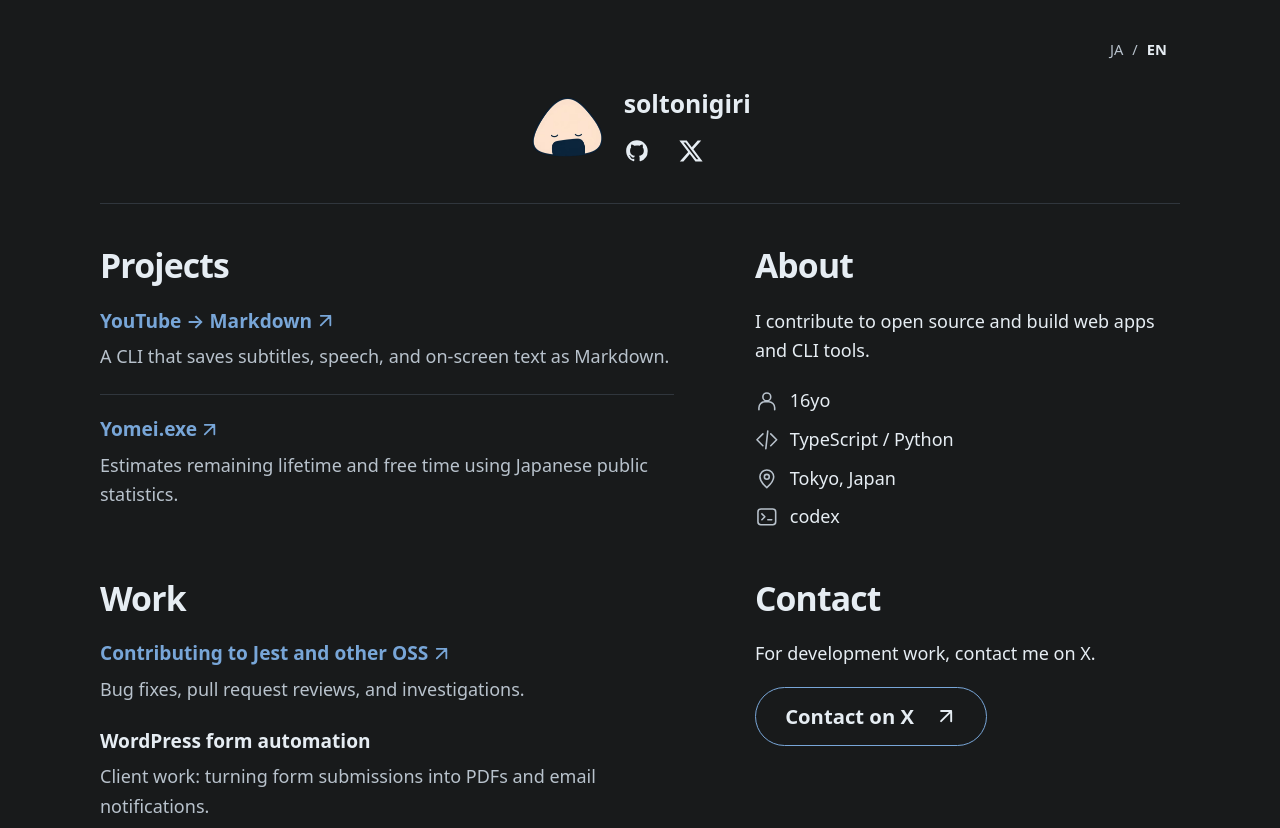
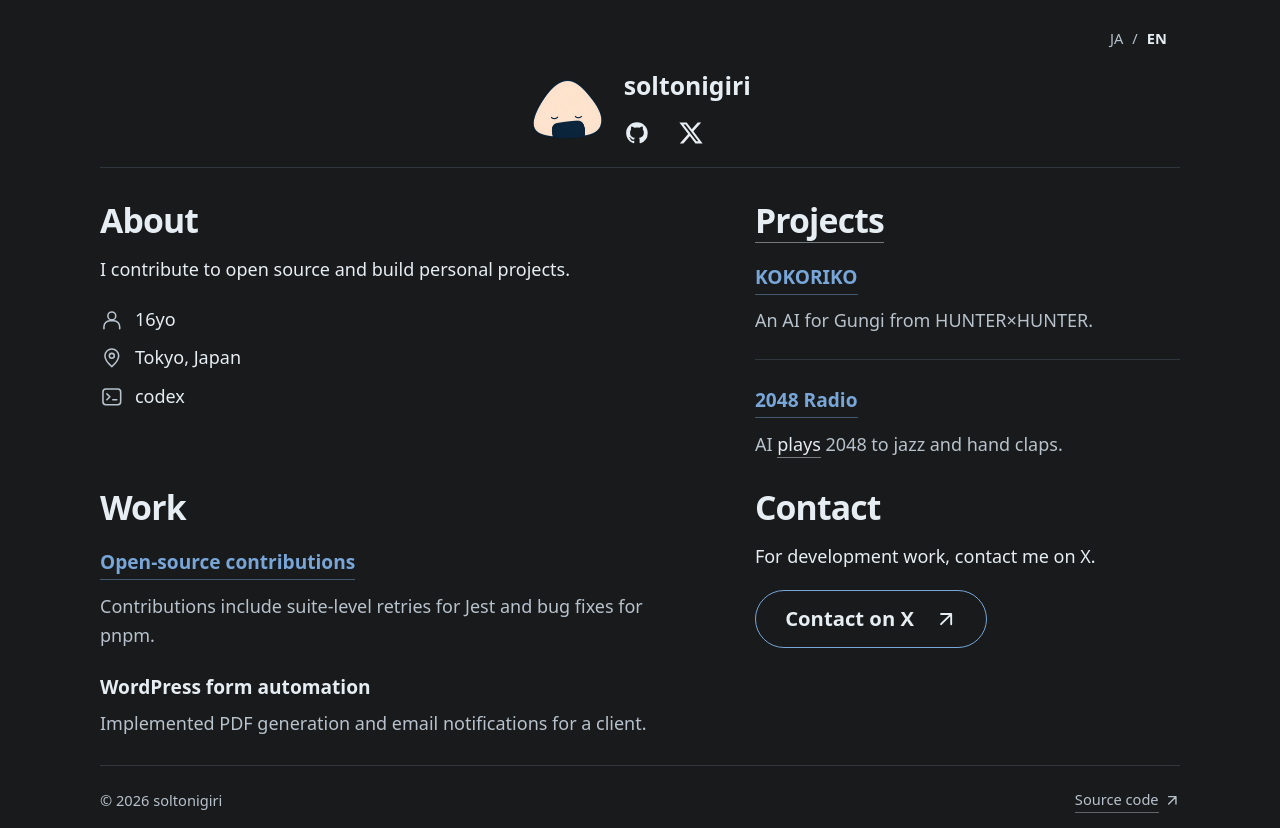
Before and after one commit to soltonigiri/profile-site, a website: page public/en/index.html in a window 1280 px wide. Shown: the top 828 px of the page. Drawn offline with Linux system fonts and the light colour scheme.

Commit message:
Refresh portfolio content and add llms.txt guide

```diff
--- a/public/en/index.html
+++ b/public/en/index.html
@@ -6,6 +6,7 @@
     <meta name="theme-color" content="#181A1B">
     <meta name="description" content="soltonigiri's open-source, personal, and client work.">
     <link rel="canonical" href="https://soltonigiri.pages.dev/en/">
+    <link rel="describedby" href="/llms.txt" type="text/plain">
     <link rel="alternate" hreflang="ja" href="https://soltonigiri.pages.dev/">
     <link rel="alternate" hreflang="en" href="https://soltonigiri.pages.dev/en/">
     <link rel="alternate" hreflang="x-default" href="https://soltonigiri.pages.dev/">
@@ -85,40 +86,9 @@
         </section>
 
         <div class="content-columns">
-          <div class="content-column">
-            <section class="projects" id="projects" aria-labelledby="projects-heading">
-              <h2 id="projects-heading">Projects</h2>
-              <div class="project-list">
-                <a class="project-item" href="https://github.com/soltonigiri/youtube-markdown-archiver" target="_blank" rel="noopener noreferrer">
-                  <h3><span class="link-label">YouTube → <span class="link-ending">Markdown<svg class="external-arrow" viewBox="0 0 16 16" aria-hidden="true"><path d="M4 12 12 4M4 4h8v8"/></svg></span></span></h3>
-                  <p>A CLI that saves subtitles, speech, and on-screen text as Markdown.</p>
-                </a>
-                <a class="project-item" href="https://yomei-exe.pages.dev/" target="_blank" rel="noopener noreferrer">
-                  <h3><span class="link-label"><span class="link-ending">Yomei.exe<svg class="external-arrow" viewBox="0 0 16 16" aria-hidden="true"><path d="M4 12 12 4M4 4h8v8"/></svg></span></span></h3>
-                  <p>Estimates remaining lifetime and free time using Japanese public statistics.</p>
-                </a>
-              </div>
-            </section>
-
-            <section class="work" aria-labelledby="work-heading">
-              <h2 id="work-heading">Work</h2>
-              <div class="work-list">
-                <a class="work-item" href="https://github.com/soltonigiri/soltonigiri/blob/main/pages/contributions.md" target="_blank" rel="noopener noreferrer" data-oss-contributions>
-                  <h3><span class="link-label">Contributing to Jest and other <span class="link-ending">OSS<svg class="external-arrow" viewBox="0 0 16 16" aria-hidden="true"><path d="M4 12 12 4M4 4h8v8"/></svg></span></span></h3>
-                  <p>Bug fixes, pull request reviews, and investigations.</p>
-                </a>
-                <article class="work-item" data-client-work>
-                  <h3>WordPress form automation</h3>
-                  <p>Client work: turning form submissions into PDFs and email notifications.</p>
-                </article>
-              </div>
-            </section>
-
-          </div>
-          <div class="content-column">
           <section class="about" aria-labelledby="about-heading">
             <h2 id="about-heading">About</h2>
-              <p class="profile-about">I contribute to open source and build web apps and CLI tools.</p>
+            <p class="profile-about">I contribute to open source and build personal projects.</p>
             <ul class="profile-facts" aria-label="Profile details">
               <li>
                 <svg class="fact-icon" viewBox="0 0 24 24" aria-hidden="true">
@@ -126,12 +96,6 @@
                   <path d="M4 21v-2a6 6 0 0 1 6-6h4a6 6 0 0 1 6 6v2"/>
                 </svg>
                 <span>16yo</span>
-                </li>
-                <li>
-                  <svg class="fact-icon" viewBox="0 0 24 24" aria-hidden="true">
-                    <path d="m8 6-6 6 6 6m8-12 6 6-6 6m-3-15-2 18"/>
-                  </svg>
-                  <span>TypeScript / Python</span>
               </li>
               <li>
                 <svg class="fact-icon" viewBox="0 0 24 24" aria-hidden="true">
@@ -150,6 +114,44 @@
             </ul>
           </section>
 
+          <section class="projects" id="projects" aria-labelledby="projects-heading">
+            <div class="section-heading">
+              <h2 id="projects-heading"><a class="heading-link" href="https://github.com/soltonigiri/soltonigiri/blob/main/pages/projects.md" target="_blank" rel="noopener noreferrer" data-all-projects><span class="link-label">Projects</span></a></h2>
+            </div>
+            <div class="project-list">
+              <article class="project-item" aria-labelledby="kokoriko-heading">
+                <div class="project-heading">
+                  <h3 id="kokoriko-heading"><a class="heading-link" href="https://github.com/soltonigiri/kokoriko" target="_blank" rel="noopener noreferrer"><span class="link-label">KOKORIKO</span></a></h3>
+                </div>
+                <p>An AI for Gungi from HUNTER×HUNTER.</p>
+              </article>
+              <article class="project-item" aria-labelledby="radio-heading">
+                <div class="project-heading">
+                  <h3 id="radio-heading"><a class="heading-link" href="https://github.com/soltonigiri/2048-radio" target="_blank" rel="noopener noreferrer"><span class="link-label">2048 Radio</span></a></h3>
+                </div>
+                <p>AI <a class="inline-play" href="https://2048-radio.pages.dev/" target="_blank" rel="noopener noreferrer"><span class="link-label">plays</span></a> 2048 to jazz and hand claps.</p>
+              </article>
+            </div>
+          </section>
+
+          <section class="work" aria-labelledby="work-heading">
+            <div class="section-heading">
+              <h2 id="work-heading">Work</h2>
+            </div>
+            <div class="work-list">
+              <article class="work-item contributions" aria-labelledby="oss-heading">
+                <div class="work-title">
+                  <h3 id="oss-heading"><a class="heading-link" href="https://github.com/soltonigiri/soltonigiri/blob/main/pages/contributions.md" target="_blank" rel="noopener noreferrer" data-oss-contributions><span class="link-label">Open-source contributions</span></a></h3>
+                </div>
+                <p>Contributions include suite-level retries for Jest and bug fixes for pnpm.</p>
+              </article>
+              <article class="work-item" data-client-work>
+                <h3>WordPress form automation</h3>
+                <p>Implemented PDF generation and email notifications for a client.</p>
+              </article>
+            </div>
+          </section>
+
           <section class="contact" id="contact" aria-labelledby="contact-heading">
             <h2 id="contact-heading">Contact</h2>
             <p>For development work, contact me on X.</p>
@@ -157,7 +159,6 @@
               Contact on X <svg class="external-arrow" viewBox="0 0 16 16" aria-hidden="true"><path d="M4 12 12 4M4 4h8v8"/></svg>
             </a>
           </section>
-          </div>
         </div>
       </main>
 
--- a/public/style.css
+++ b/public/style.css
@@ -80,7 +80,7 @@
 .page {
   width: min(88%, 60rem);
   margin-inline: auto;
-  padding-block: clamp(16px, 3vh, 40px);
+  padding-block: clamp(16px, 2vh, 24px);
 }
 
 .page-tools {
@@ -95,7 +95,7 @@
   justify-content: center;
   gap: 0.5rem;
   min-width: 4.625rem;
-  min-height: 2.75rem;
+  min-height: 44px;
   color: var(--muted);
   font-size: 0.8125rem;
 }
@@ -110,7 +110,7 @@
   align-items: center;
   justify-content: center;
   gap: 1rem;
-  padding: 0.75rem 0 2rem;
+  padding: 0.5rem 0 1rem;
   border-bottom: 1px solid var(--line);
 }
 
@@ -182,27 +182,17 @@
   grid-template-columns: minmax(0, 1.35fr) minmax(0, 1fr);
   align-items: start;
   column-gap: clamp(2rem, calc(10vw - 2.5rem), 4.5rem);
-  padding-top: 2.25rem;
+  padding-top: 1.75rem;
 }
 
-.content-column > section + section {
-  margin-top: 2.5rem;
+.content-columns > section {
+  min-width: 0;
 }
 
 @media (min-width: 701px) {
   .content-columns {
     align-items: stretch;
-    row-gap: 2.5rem;
-  }
-
-  .content-column {
-    display: grid;
-    grid-row: span 2;
-    grid-template-rows: subgrid;
-  }
-
-  .content-column > section + section {
-    margin-top: 0;
+    row-gap: 1.5rem;
   }
 
   .contact {
@@ -213,7 +203,7 @@
 }
 
 h2 {
-  margin: 0 0 1.125rem;
+  margin: 0 0 0.75rem;
   font-size: 1.875rem;
   font-weight: 700;
   letter-spacing: -0.025em;
@@ -276,9 +266,71 @@
 }
 
 a.work-item h3,
-a.project-item h3 {
+a.project-item h3,
+.project-heading h3,
+.work-title h3 {
   color: var(--accent);
 }
+
+
+.section-heading,
+.project-heading {
+  display: flex;
+  flex-wrap: wrap;
+  align-items: center;
+  justify-content: space-between;
+  gap: 0 1rem;
+}
+
+.section-heading {
+  align-items: baseline;
+  margin-bottom: 0.75rem;
+}
+
+.section-heading h2 {
+  margin: 0;
+}
+
+.heading-link {
+  display: inline-flex;
+  align-items: center;
+  min-height: 44px;
+}
+
+.inline-play {
+  color: var(--ink);
+  white-space: nowrap;
+}
+
+.text-link {
+  display: inline-flex;
+  align-items: center;
+  gap: 0.375rem;
+  max-width: 100%;
+  min-height: 44px;
+  color: var(--accent);
+  font-size: 0.875rem;
+}
+
+.text-link .external-arrow {
+  flex: 0 0 auto;
+}
+
+.text-link:active,
+.heading-link:active {
+  color: #A2C7ED;
+}
+
+
+
+
+.work-title {
+  display: flex;
+  flex-wrap: wrap;
+  align-items: baseline;
+  gap: 0.75rem;
+}
+
 
 .link-ending {
   white-space: nowrap;
@@ -335,7 +387,7 @@
   align-items: center;
   justify-content: space-between;
   gap: 1rem;
-  margin-top: 3rem;
+  margin-top: 1.5rem;
   padding: 0.5rem 0 1.5rem;
   border-top: 1px solid var(--line);
   color: var(--muted);
@@ -448,10 +500,12 @@
 }
 
 .link-label {
-  background-image: linear-gradient(currentColor, currentColor);
+  background-image:
+    linear-gradient(currentColor, currentColor),
+    linear-gradient(color-mix(in srgb, currentColor 45%, transparent), color-mix(in srgb, currentColor 45%, transparent));
   background-repeat: no-repeat;
   background-position: left bottom;
-  background-size: var(--underline-width, 0%) 1px;
+  background-size: var(--underline-width, 0%) 1px, 100% 1px;
   padding-bottom: 2px;
   box-decoration-break: clone;
   -webkit-box-decoration-break: clone;
@@ -472,7 +526,7 @@
   --character-lift: -3px;
 }
 
-:is(a.work-item, a.project-item, .site-footer a):focus-visible {
+:is(a.work-item, a.project-item, .text-link, .heading-link, .inline-play, .site-footer a):focus-visible {
   --underline-width: 100%;
   --arrow-x: 2px;
   --arrow-y: -2px;
@@ -500,7 +554,7 @@
     --character-lift: -3px;
   }
 
-  :is(a.work-item, a.project-item, .site-footer a):hover {
+  :is(a.work-item, a.project-item, .text-link, .heading-link, .inline-play, .site-footer a):hover {
     --underline-width: 100%;
     --arrow-x: 2px;
     --arrow-y: -2px;
```
Also changed, not shown: public/index.html (+40 -39 lines), public/llms.txt (added, +37 -0 lines), tests/site.spec.js (+61 -30 lines). Lines whose indentation alone changed are shown as unchanged.
